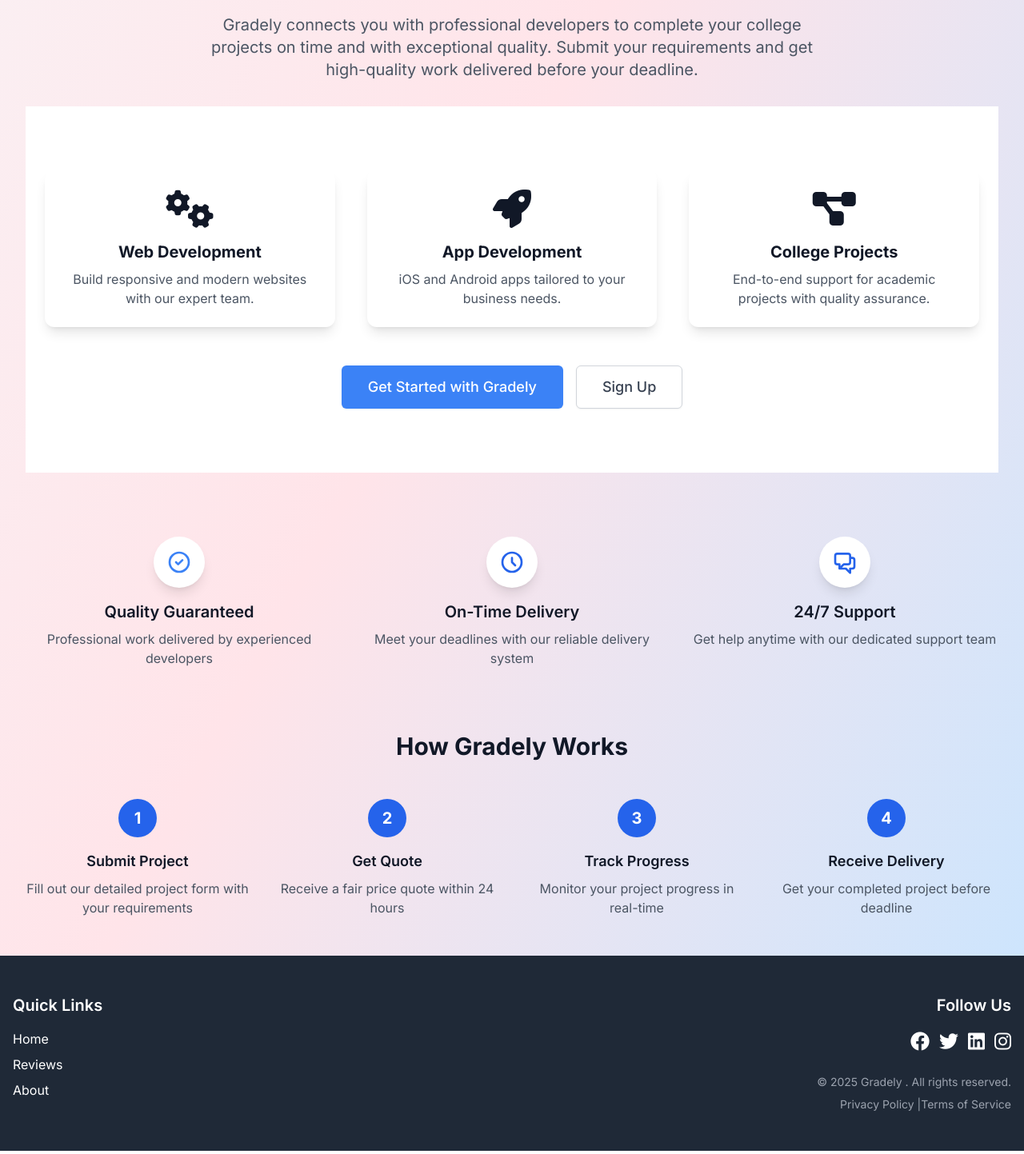
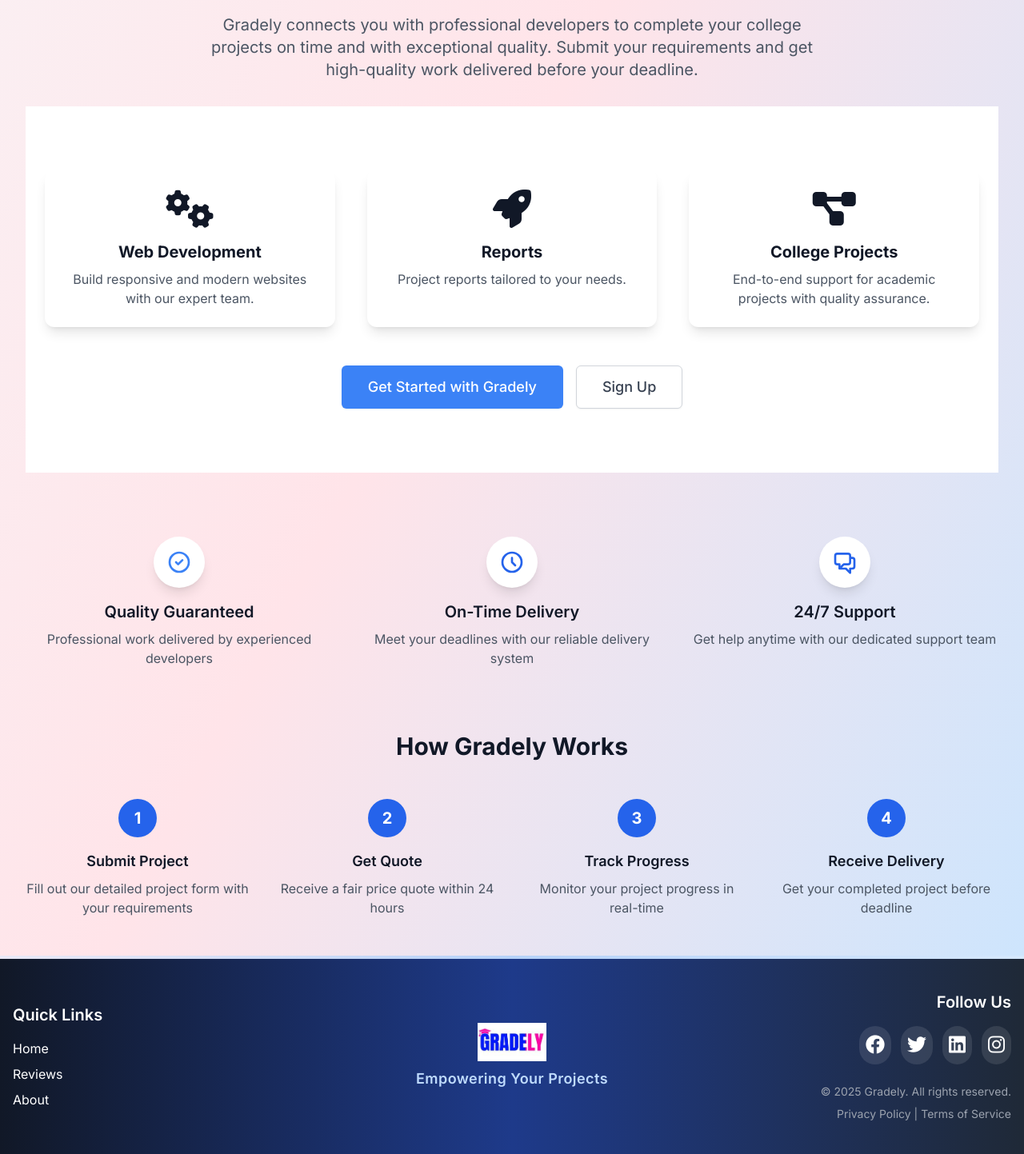
Before and after one commit to Avisav24/ProLance, a React (Create React App) app: page / in a window 1280 px wide. Shown: the part 983-2426 px from the top of the page at 80% size. Built offline with nearby package versions, Linux system fonts and the light colour scheme; no server answers.

Commit message:
landing page

```diff
--- a/src/App.js
+++ b/src/App.js
@@ -28,9 +28,9 @@
 import Navbar from "./components/Navbar/Navbar";
 import About from "./components/Pages/About";
 import Reviews from "./components/Pages/Reviews";
-import {useTypewriter , Cursor } from 'react-simple-typewriter'
-import { motion } from 'framer-motion';
-import video from '../src/home.mp4'
+import { useTypewriter, Cursor } from "react-simple-typewriter";
+import { motion } from "framer-motion";
+import video from "../src/home.mp4";
 import Footer from "./components/Footer/Footer";
 // Protected Route Component
 const ProtectedRoute = ({ children, allowedRoles = ["client", "admin"] }) => {
@@ -95,15 +95,13 @@
   return children;
 };
 
-
 // Landing Page Component
 const LandingPage = () => {
   const [text] = useTypewriter({
-    words: ['Web Development', 'App Development', 'College Projects'],
+    words: ["Web Development", "Reports", "College Projects", "Assignments"],
     loop: true,
   });
   return (
-
     <div className="min-h-screen bg-brand-gradient">
       <Navbar />
       <section className="min-h-screen bg-brand-gradient text-black flex flex-col md:flex-row items-center justify-between px-10 py-12 gap-10">
@@ -115,14 +113,13 @@
             transition={{ duration: 1 }}
             className="text-4xl md:text-5xl font-extrabold leading-tight mb-6"
           >
-      Say Goodbye to Project Stress. Hello, <span className="text-blue-700">Gradely</span>
+            Say Goodbye to Project Stress. Hello,{" "}
+            <span className="text-blue-700">Gradely</span>
           </motion.h1>
 
           <p className="text-lg md:text-xl mb-2">
             Your one-stop solution. We specialize in{" "}
-      <span className="text-blue-800 font-semibold">
-        {text}
-      </span>
+            <span className="text-blue-800 font-semibold">{text}</span>
             <Cursor />
           </p>
         </div>
@@ -141,7 +138,6 @@
           </video>
         </div>
       </section>
-
 
       <div className="max-w-7xl mx-auto px-4 sm:px-6 lg:px-8 py-12">
         <div className="text-center">
@@ -164,7 +160,9 @@
                 </div>
 
                 <h3 className="text-xl font-bold mb-2">Web Development</h3>
-    <p className="text-gray-600">Build responsive and modern websites with our expert team.</p>
+                <p className="text-gray-600">
+                  Build responsive and modern websites with our expert team.
+                </p>
               </div>
               {/* Feature Card 2 */}
 
@@ -172,8 +170,10 @@
                 <div>
                   <i class="fa-solid fa-rocket text-5xl mb-4"></i>
                 </div>
-    <h3 className="text-xl font-bold mb-2">App Development</h3>
-    <p className="text-gray-600">iOS and Android apps tailored to your business needs.</p>
+                <h3 className="text-xl font-bold mb-2">Reports</h3>
+                <p className="text-gray-600">
+                  Project reports tailored to your needs.
+                </p>
               </div>
               {/* Feature Card 3 */}
               <div className="shadow-lg rounded-xl p-6">
@@ -181,17 +181,24 @@
                   <i class="fa-solid fa-diagram-project text-5xl mb-4"></i>
                 </div>
                 <h3 className="text-xl font-bold mb-2">College Projects</h3>
-    <p className="text-gray-600">End-to-end support for academic projects with quality assurance.</p>
+                <p className="text-gray-600">
+                  End-to-end support for academic projects with quality
+                  assurance.
+                </p>
+              </div>
             </div>
 
-</div>
-
-
             <div className="flex flex-col sm:flex-row gap-4 justify-center mt-12">
-            <Link to="/signup" className="btn-primary bg-blue-500 text-lg px-8 py-3">
+              <Link
+                to="/signup"
+                className="btn-primary bg-blue-500 text-lg px-8 py-3"
+              >
                 Get Started with Gradely
               </Link>
-            <Link to="/login" className="btn-outline text-lg px-8 py-3 hover:bg-blue-400 hover:text-white">
+              <Link
+                to="/login"
+                className="btn-outline text-lg px-8 py-3 hover:bg-blue-400 hover:text-white"
+              >
                 Sign Up
               </Link>
             </div>
@@ -324,9 +331,8 @@
           </div>
         </div>
       </div>
-       <Footer/>
+      <Footer />
     </div>
-
   );
 };
 
@@ -368,7 +374,6 @@
 
             <Routes>
               {/* Public Routes */}
-
 
               <Route
                 path="/"
--- a/src/components/Admin/AllProjects.js
+++ b/src/components/Admin/AllProjects.js
@@ -200,7 +200,7 @@
   }
 
   return (
-    <div className="space-y-6">
+    <div className="space-y-6 mt-12">
       {/* Header */}
       <div className="flex flex-col sm:flex-row sm:items-center sm:justify-between">
         <div>
--- a/src/components/Admin/Analytics.js
+++ b/src/components/Admin/Analytics.js
@@ -191,7 +191,7 @@
   }
 
   return (
-    <div className="space-y-6">
+    <div className="space-y-6 mt-12">
       {/* Header */}
       <div className="flex flex-col sm:flex-row sm:items-center sm:justify-between">
         <div>
--- a/src/components/Admin/Clients.js
+++ b/src/components/Admin/Clients.js
@@ -113,7 +113,7 @@
   }
 
   return (
-    <div className="space-y-6">
+    <div className="space-y-6 mt-12">
       {/* Header */}
       <div className="flex flex-col sm:flex-row sm:items-center sm:justify-between">
         <div>
--- a/src/components/Auth/Signup.js
+++ b/src/components/Auth/Signup.js
@@ -12,7 +12,7 @@
 } from "lucide-react";
 
 import toast from "react-hot-toast";
-import { ReactComponent as University } from './university.svg';
+import { ReactComponent as University } from "./university.svg";
 
 const Signup = () => {
   const [formData, setFormData] = useState({
@@ -122,7 +122,6 @@
           <div className="space-y-4">
             {/* Name */}
             <div>
-
               <div className="mt-1 relative">
                 <div className="absolute inset-y-8 right-5 mb-5 flex items-center pointer-events-none">
                   <User className="h-5 w-5 text-gray-400" />
@@ -149,7 +148,6 @@
 
             {/* Email */}
             <div>
-
               <div className="mt-1 relative">
                 <div className="absolute inset-y-8 right-5 mb-5  flex items-center pointer-events-none">
                   <Mail className="h-5 w-5 text-gray-400" />
@@ -176,7 +174,6 @@
 
             {/* Phone */}
             <div>
-
               <div className="mt-1 relative">
                 <div className="absolute inset-y-8 right-5 mb-5  flex items-center pointer-events-none">
                   <Phone className="h-5 w-5 text-gray-400" />
@@ -193,7 +190,8 @@
                 />
                 <label
                   htmlFor="phone"
-                className="absolute left-8 top-0.5 text-sm text-blue-600 transition-all peer-placeholder-shown:top-3.5 peer-placeholder-shown:text-base peer-placeholder-shown:text-black peer-focus:top-0.5 peer-focus:text-sm peer-focus:text-blue-600"              >
+                  className="absolute left-8 top-0.5 text-sm text-blue-600 transition-all peer-placeholder-shown:top-3.5 peer-placeholder-shown:text-base peer-placeholder-shown:text-black peer-focus:top-0.5 peer-focus:text-sm peer-focus:text-blue-600"
+                >
                   Phone Number
                 </label>
               </div>
@@ -216,12 +214,12 @@
                 />
                 <label
                   htmlFor="phone"
-                className="absolute left-8 top-0.5 text-sm text-blue-600 transition-all peer-placeholder-shown:top-3.5 peer-placeholder-shown:text-base peer-placeholder-shown:text-black peer-focus:top-0.5 peer-focus:text-sm peer-focus:text-blue-600"              >
+                  className="absolute left-8 top-0.5 text-sm text-blue-600 transition-all peer-placeholder-shown:top-3.5 peer-placeholder-shown:text-base peer-placeholder-shown:text-black peer-focus:top-0.5 peer-focus:text-sm peer-focus:text-blue-600"
+                >
                   College/University
                 </label>
               </div>
             </div>
-
 
             {/* Course */}
             <div>
@@ -236,17 +234,16 @@
                   value={formData.course}
                   onChange={handleChange}
                   className=" peer block w-full appearance-none rounded-full border border-black bg-white px-3 pt-5 pb-2 text-sm text-black placeholder-transparent focus:border-blue-600 focus:outline-none focus:ring-2"
-                placeholder
-                ="e.g., Computer Science, Engineering"
+                  placeholder="e.g., Computer Science, Engineering"
                 />
                 <label
                   htmlFor="phone"
-                className="absolute left-8 top-0.5 text-sm text-blue-600 transition-all peer-placeholder-shown:top-3.5 peer-placeholder-shown:text-base peer-placeholder-shown:text-black peer-focus:top-0.5 peer-focus:text-sm peer-focus:text-blue-600"              >
+                  className="absolute left-8 top-0.5 text-sm text-blue-600 transition-all peer-placeholder-shown:top-3.5 peer-placeholder-shown:text-base peer-placeholder-shown:text-black peer-focus:top-0.5 peer-focus:text-sm peer-focus:text-blue-600"
+                >
                   Course/Program
                 </label>
               </div>
             </div>
-
 
             {/* Year */}
             <div className="relative w-full mt-4">
@@ -271,7 +268,6 @@
                 <option value="2nd Year">2nd Year</option>
                 <option value="3rd Year">3rd Year</option>
                 <option value="4th Year">4th Year</option>
-    <option value="Final Year">Final Year</option>
               </select>
 
               {/* Custom dropdown arrow icon */}
@@ -283,14 +279,18 @@
                   viewBox="0 0 24 24"
                   stroke="currentColor"
                 >
-      <path strokeLinecap="round" strokeLinejoin="round" strokeWidth="2" d="M19 9l-7 7-7-7" />
+                  <path
+                    strokeLinecap="round"
+                    strokeLinejoin="round"
+                    strokeWidth="2"
+                    d="M19 9l-7 7-7-7"
+                  />
                 </svg>
               </div>
             </div>
             {/* Password */}
             <div className="relative w-full mt-4">
               {/* Floating Label */}
-
 
               {/* Input Wrapper */}
               <div className="relative">
@@ -340,7 +340,6 @@
 
             <div className="relative w-full mt-4">
               {/* Floating Label */}
-
 
               {/* Input Wrapper */}
               <div className="relative">
--- a/src/components/Footer/Footer.jsx
+++ b/src/components/Footer/Footer.jsx
@@ -3,11 +3,14 @@
 
 const Footer = () => {
   return (
-    <footer className="bg-gray-800 text-white py-12">
+    <>
+      {/* Divider */}
+      <div className="w-full h-1 bg-gradient-to-r from-blue-100 via-blue-300 to-blue-100 opacity-60 mb-0"></div>
+      <footer className="bg-gradient-to-r from-gray-900 via-blue-900 to-gray-800 text-white py-10 animate-fadeIn">
         <div className="container mx-auto px-4">
-        {/* Changed grid-cols-1 md:grid-cols-3 to use auto-cols-fr and justify-between */}
-        <div className="grid grid-cols-1 md:grid-cols-3 gap-19">
-          <div>
+          <div className="grid grid-cols-1 md:grid-cols-3 gap-10 md:gap-20 items-center">
+            {/* Quick Links */}
+            <div className="text-center md:text-left">
               <h3 className="text-xl font-semibold mb-4">Quick Links</h3>
               <ul className="space-y-2">
                 <li><Link to="/" className="hover:text-blue-400 transition-colors">Home</Link></li>
@@ -15,27 +18,42 @@
                 <li><Link to="/about" className="hover:text-blue-400 transition-colors">About</Link></li>
               </ul>
             </div>
-          {/* Add an empty div for the middle column to push "Follow Us" to the right */}
-          <div></div>
-          <div className="md:text-right"> {/* Added md:text-right to align content to the right on medium screens and above */}
-            <h3 className="text-xl font-semibold mb-4 justify-center">Follow Us</h3>
-            <div className="flex space-x-3 mb-6 md:justify-end"> {/* Added md:justify-end to align social icons to the right */}
-              <a href="#" className="hover:text-blue-600 transition-colors text-2xl"><i className="fab fa-facebook"></i></a>
-              <a href="#" className="hover:text-blue-600 transition-colors text-2xl"><i className="fab fa-twitter"></i></a>
-              <a href="#" className="hover:text-blue-600 transition-colors text-2xl"><i className="fab fa-linkedin"></i></a>
-              <a href="#" className="hover:text-blue-600 transition-colors text-2xl"><i className="fab fa-instagram"></i></a>
+            {/* Center Logo or Slogan */}
+            <div className="flex flex-col items-center justify-center my-6 md:my-0">
+              <img src="/logo.png" alt="Gradely Logo" className="h-12 mb-2 animate-fadeIn" />
+              <span className="text-lg text-blue-200 font-semibold tracking-wide">Empowering Your Projects</span>
+            </div>
+            {/* Social & Legal */}
+            <div className="md:text-right text-center">
+              <h3 className="text-xl font-semibold mb-4">Follow Us</h3>
+              <div className="flex justify-center md:justify-end space-x-3 mb-6">
+                <a href="#" className="bg-white/10 hover:bg-blue-600 transition-colors rounded-full p-2 text-2xl"><i className="fab fa-facebook"></i></a>
+                <a href="#" className="bg-white/10 hover:bg-blue-600 transition-colors rounded-full p-2 text-2xl"><i className="fab fa-twitter"></i></a>
+                <a href="#" className="bg-white/10 hover:bg-blue-600 transition-colors rounded-full p-2 text-2xl"><i className="fab fa-linkedin"></i></a>
+                <a href="#" className="bg-white/10 hover:bg-blue-600 transition-colors rounded-full p-2 text-2xl"><i className="fab fa-instagram"></i></a>
               </div>
               <div className="text-sm text-gray-400">
-              <p>&copy; 2025 Gradely . All rights reserved.</p>
+                <p>&copy; 2025 Gradely. All rights reserved.</p>
                 <p className="mt-2">
                   <a href="#" className="hover:text-blue-400 transition-colors">Privacy Policy</a> |
-                <a href="#" className="hover:text-blue-400 transition-colors">Terms of Service</a>
+                  <a href="#" className="hover:text-blue-400 transition-colors ml-1">Terms of Service</a>
                 </p>
               </div>
             </div>
           </div>
         </div>
+        {/* Fade-in animation */}
+        <style>{`
+          @keyframes fadeIn {
+            from { opacity: 0; transform: translateY(30px); }
+            to { opacity: 1; transform: translateY(0); }
+          }
+          .animate-fadeIn {
+            animation: fadeIn 1.2s cubic-bezier(0.4,0,0.2,1) both;
+          }
+        `}</style>
       </footer>
+    </>
   );
 };
 
--- a/src/components/Navbar/Navbar.js
+++ b/src/components/Navbar/Navbar.js
@@ -1,23 +1,21 @@
-
-import { Link } from 'react-router-dom';
-import image from './Gradely-G logo.png';
-import image1 from './logo.jpg'
+import { Link } from "react-router-dom";
+import image from "./Gradely-G logo.png";
+import image1 from "./logo.jpg";
 const Navbar = () => {
-
-
   return (
     <header className="bg-white dark:bg-[#048d87] shadow-sm sticky top-0 z-30 transition-colors duration-300">
       <nav className="container mx-auto px-4 py-3">
         <div className="flex items-center justify-between">
           {/* Left: Logo and Brand */}
-          <div className="flex items-center space-x-2">
+          <div className="flex items-center space-x-2 ml-12">
             <div className="w-20 h-11 overflow-hidden rounded-lg">
-              <img src={image1} alt="Gradely Logo" className="w-full h-full object-cover" />
+              <img
+                src={image1}
+                alt="Gradely Logo"
+                className="w-full h-full object-cover"
+              />
             </div>
-
           </div>
-
-
 
           {/* Right: Auth Buttons + Toggle */}
           <div className="flex items-center space-x-4">
@@ -29,7 +27,8 @@
             </Link>
             <Link
               to="/login"
-              className="btn-outline text-sm px-5 py-2 rounded hover:bg-blue-500 hover:text-white dark:bg-white dark:text-black dark:hover:bg-blue-500 dark:hover:text-white dark:hover:border-blue-500">
+              className="btn-outline text-sm px-5 py-2 rounded hover:bg-blue-500 hover:text-white dark:bg-white dark:text-black dark:hover:bg-blue-500 dark:hover:text-white dark:hover:border-blue-500"
+            >
               Sign In
             </Link>
           </div>
```
Also changed, not shown: 1 other file (tests, documents, lock files or other folders). Lines whose indentation alone changed are shown as unchanged.
